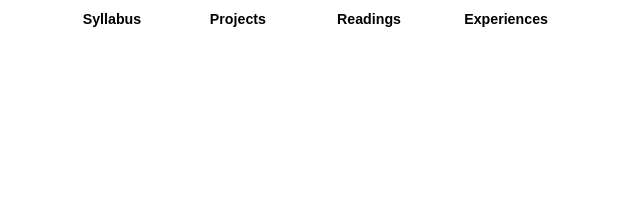
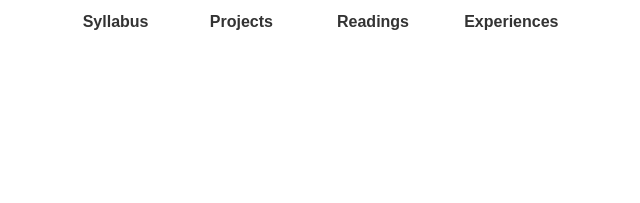
Before and after one commit to smbriones/smbriones.github.com, a Jekyll site: the page Challenges/index.html, which Jekyll copies as it is, in a window 1280 px wide. Shown: the top 203 px of the page, without its empty margins (303-943 px from the left). Built offline with Jekyll 4.4.1, drawn with Linux system fonts in a browser that asks for light colours; nearby versions of some CDN libraries.

Commit message:
more nav changes, removes background

```diff
--- a/Challenges/index.html
+++ b/Challenges/index.html
@@ -19,10 +19,10 @@
   <div role="main">
     <nav role="navigation">
       <ul class="m-top-nav">
-        <li class="m-nav-item">Syllabus</li>
-        <li class="m-nav-item">Projects</li>
-        <li class="m-nav-item">Readings</li>
-        <li class="m-nav-item">Experiences</li>
+        <li class="m-nav-item"><a href="#">Syllabus</a></li>
+        <li class="m-nav-item"><a href="#">Projects</a></li>
+        <li class="m-nav-item"><a href="#">Readings</a></li>
+        <li class="m-nav-item"><a href="#">Experiences</a></li>
       </ul>
     </nav>
 
--- a/Challenges/stylesheets/module.css
+++ b/Challenges/stylesheets/module.css
@@ -12,9 +12,20 @@
 
 .m-nav-item {
   display: inline-block;
-  font-size: 0.79em;
+  font-size: 0.889em;
   font-weight: 600;
   float: left;
   margin-top: 0.79em;
   width: 25%;
 }
+
+.m-nav-item a {
+  color: #333;
+  display: inline-block;
+  height: 1.5em;
+  text-decoration: none;
+}
+
+.m-nav-item a:hover {
+  color: #CCC;
+}
```
